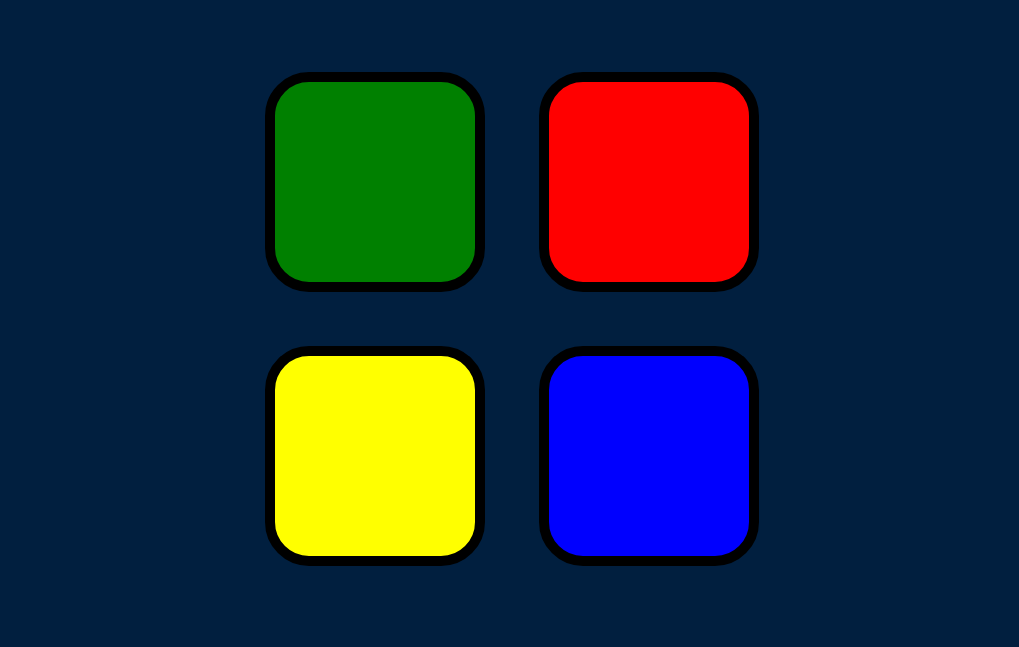
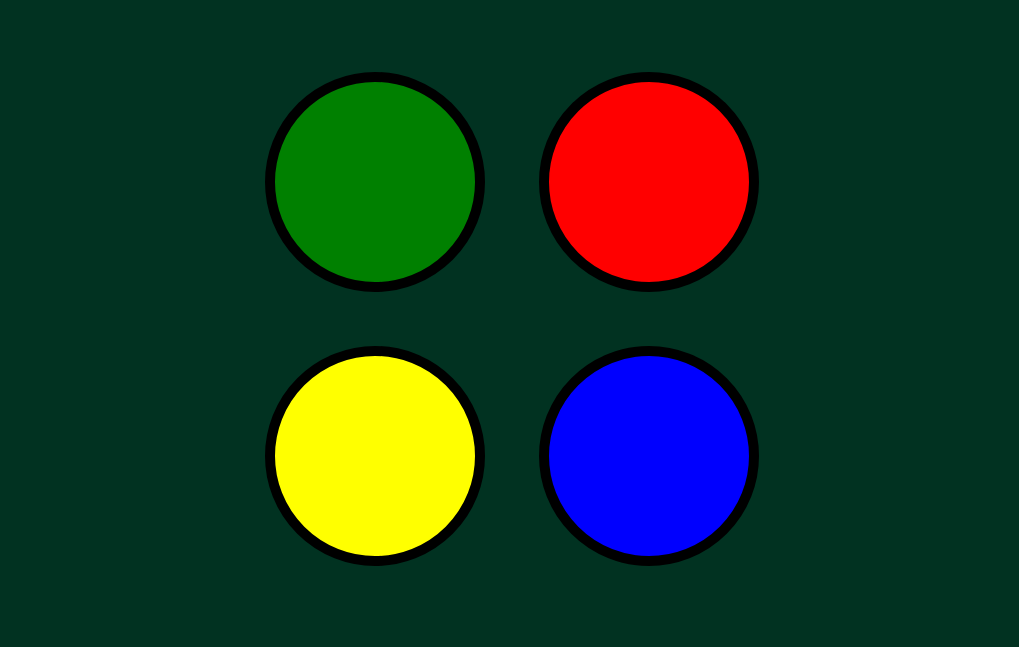
Before and after one commit to liateg/SimonBlinknClick, a plain HTML site: page index.html in a window 1280 px wide. Shown: the part 153-800 px from the top of the page, without its empty margins (128-1147 px from the left). Drawn offline with nearby package versions, Linux system fonts and the light colour scheme.

Commit message:
changed icon and colors

```diff
--- a/styles.css
+++ b/styles.css
@@ -1,6 +1,6 @@
 body {
   text-align: center;
-  background-color: #011F3F;
+  background-color: #013221;
 }
 
 #level-title {
@@ -23,7 +23,7 @@ body {
   height: 200px;
   width: 200px;
   border: 10px solid black;
-  border-radius: 20%;
+  border-radius: 50%;
 }
 
 .game-over {
```
Also changed, not shown: icon.png (added).
